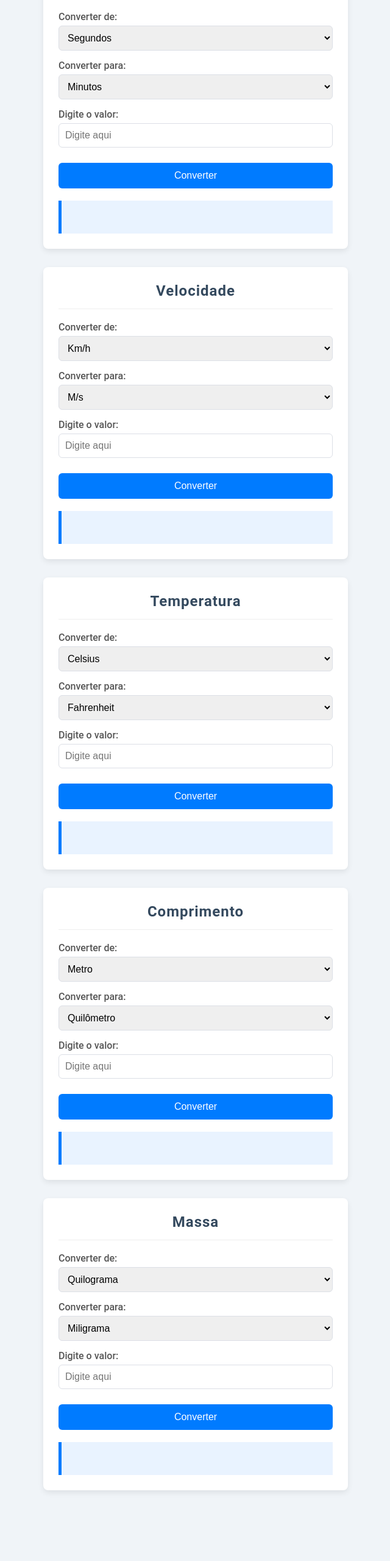
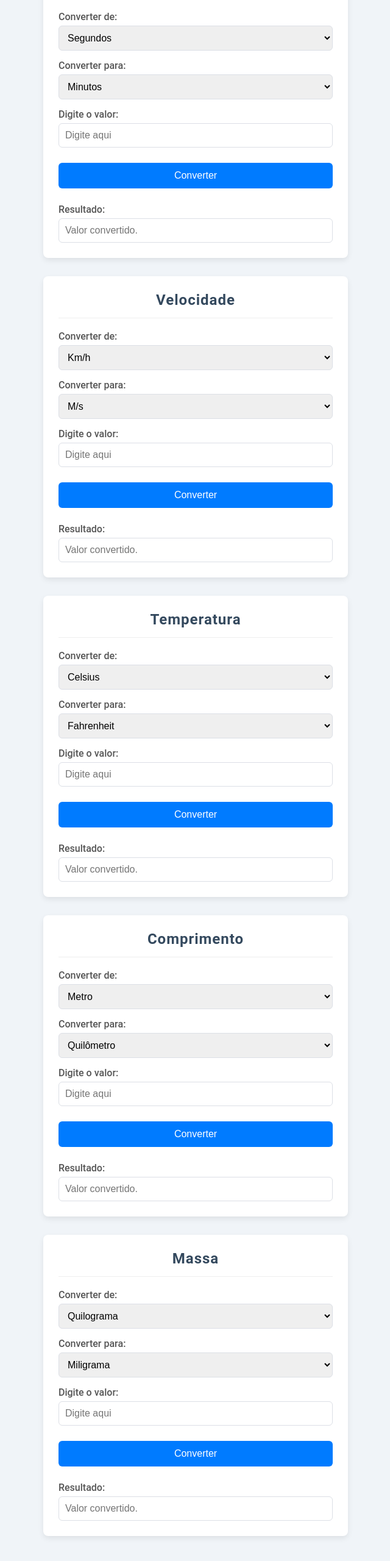
Before and after one commit to MelissaCamp/ConversorMedidas, a plain HTML site: page index.html in a window 1280 px wide. Shown: the part 180-2740 px from the top of the page at 61% size, without its empty margins (319-959 px from the left). Before the commit the page ends 2674 px from the top, so only its background shows below. Drawn offline with Linux system fonts and the light colour scheme.

Commit message:
Estilizei o resultado

```diff
--- a/index.html
+++ b/index.html
@@ -1,14 +1,13 @@
 <!DOCTYPE html>
 <html lang="pt-br">
   <head>
-    <meta charset="UTF-8">
-    <meta name="viewport" content="width=device-width, initial-scale=1.0">
+    <meta charset="UTF-8" />
+    <meta name="viewport" content="width=device-width, initial-scale=1.0" />
     <title>Conversor de Unidades</title>
-    <link rel="stylesheet" href="style.css">
+    <link rel="stylesheet" href="style.css" />
     <script src="script.js" defer></script>
   </head>
   <body>
-
     <div class="container">
       <h1>Conversor de Unidades</h1>
 
@@ -34,11 +33,19 @@
 
         <div class="form-group">
           <label for="input-tempo">Digite o valor:</label>
-                <input type="number" id="input-tempo" placeholder="Digite aqui">
+          <input type="number" id="input-tempo" placeholder="Digite aqui" />
         </div>
 
         <button onclick="calcular('tempo')">Converter</button>
-            <div class="result-area" id="resultado-tempo"></div>
+        <div class="result-area">
+          <label for="resultado-tempo">Resultado:</label>
+          <input
+            type="text"
+            id="resultado-tempo"
+            readonly
+            placeholder="Valor convertido."
+          />
+        </div>
       </div>
 
       <div class="converter">
@@ -61,11 +68,23 @@
 
         <div class="form-group">
           <label for="input-velocidade">Digite o valor:</label>
-                <input type="number" id="input-velocidade" placeholder="Digite aqui">
+          <input
+            type="number"
+            id="input-velocidade"
+            placeholder="Digite aqui"
+          />
         </div>
 
         <button onclick="calcular('velocidade')">Converter</button>
-            <div class="result-area" id="resultado-velocidade"></div>
+        <div class="result-area">
+          <label for="resultado-velocidade">Resultado:</label>
+          <input
+            type="text"
+            id="resultado-velocidade"
+            readonly
+            placeholder="Valor convertido."
+          />
+        </div>
       </div>
 
       <div class="converter">
@@ -88,11 +107,23 @@
 
         <div class="form-group">
           <label for="input-temperatura">Digite o valor:</label>
-                <input type="number" id="input-temperatura" placeholder="Digite aqui">
+          <input
+            type="number"
+            id="input-temperatura"
+            placeholder="Digite aqui"
+          />
         </div>
 
         <button onclick="calcular('temperatura')">Converter</button>
-            <div class="result-area" id="resultado-temperatura"></div>
+        <div class="result-area">
+          <label for="resultado-temperatura">Resultado:</label>
+          <input
+            type="text"
+            id="resultado-temperatura"
+            readonly
+            placeholder="Valor convertido."
+          />
+        </div>
       </div>
 
       <div class="converter">
@@ -119,11 +150,23 @@
 
         <div class="form-group">
           <label for="input-comprimento">Digite o valor:</label>
-                <input type="number" id="input-comprimento" placeholder="Digite aqui">
+          <input
+            type="number"
+            id="input-comprimento"
+            placeholder="Digite aqui"
+          />
         </div>
 
         <button onclick="calcular('comprimento')">Converter</button>
-            <div class="result-area" id="resultado-comprimento"></div>
+        <div class="result-area">
+          <label for="resultado-comprimento">Resultado:</label>
+          <input
+            type="text"
+            id="resultado-comprimento"
+            readonly
+            placeholder="Valor convertido."
+          />
+        </div>
       </div>
 
       <div class="converter">
@@ -148,13 +191,20 @@
 
         <div class="form-group">
           <label for="input-massa">Digite o valor:</label>
-                <input type="number" id="input-massa" placeholder="Digite aqui">
+          <input type="number" id="input-massa" placeholder="Digite aqui" />
         </div>
 
         <button onclick="calcular('massa')">Converter</button>
-            <div class="result-area" id="resultado-massa"></div>
+        <div class="result-area">
+          <label for="resultado-massa">Resultado:</label>
+          <input
+            type="text"
+            id="resultado-massa"
+            readonly
+            placeholder="Valor convertido."
+          />
         </div>
-
+      </div>
     </div>
   </body>
 </html>
--- a/script.js
+++ b/script.js
@@ -6,7 +6,7 @@ function calcular(tipo) {
         de = document.getElementById('tempo-de').value;
         para = document.getElementById('tempo-para').value;
         resultado = converterTempo(valor, de, para);
-        document.getElementById('resultado-tempo').textContent = resultado;
+        document.getElementById('resultado-tempo').value = resultado;
 
     }
     else if (tipo === 'velocidade') {
@@ -14,7 +14,7 @@ function calcular(tipo) {
         de = document.getElementById('velocidade-de').value;
         para = document.getElementById('velocidade-para').value;
         resultado = converterVelocidade(valor, de, para);
-        document.getElementById('resultado-velocidade').textContent = resultado;
+        document.getElementById('resultado-velocidade').value = resultado;
 
     }
     else if (tipo === 'temperatura') {
@@ -22,7 +22,7 @@ function calcular(tipo) {
         de = document.getElementById('temperatura-de').value;
         para = document.getElementById('temperatura-para').value;
         resultado = converterTemperatura(valor, de, para);
-        document.getElementById('resultado-temperatura').textContent = resultado;
+        document.getElementById('resultado-temperatura').value = resultado;
 
     }
     else if (tipo === 'comprimento') {
@@ -30,7 +30,7 @@ function calcular(tipo) {
         de = document.getElementById('comprimento-de').value;
         para = document.getElementById('comprimento-para').value;
         resultado = converterComprimento(valor, de, para);
-        document.getElementById('resultado-comprimento').textContent = resultado;
+        document.getElementById('resultado-comprimento').value = resultado;
 
     }
     else if (tipo === 'massa') {
@@ -38,7 +38,7 @@ function calcular(tipo) {
         de = document.getElementById('massa-de').value;
         para = document.getElementById('massa-para').value;
         resultado = converterMassa(valor, de, para);
-        document.getElementById('resultado-massa').textContent = resultado;
+        document.getElementById('resultado-massa').value = resultado;
     }
 }
 
--- a/style.css
+++ b/style.css
@@ -1,5 +1,5 @@
 body {
-    font-family: 'Roboto', sans-serif;
+  font-family: "Roboto", sans-serif;
   background-color: #f0f4f8;
   color: #333;
   padding: 20px;
@@ -18,7 +18,6 @@ h1 {
   margin-bottom: 30px;
   letter-spacing: 1px;
 }
-
 
 .converter {
   background-color: #ffffff;
@@ -49,7 +48,8 @@ h1 {
   color: #555;
 }
 
-input[type="number"], select {
+input[type="number"],
+select {
   width: 100%;
   padding: 10px;
   border: 1px solid #dcdfe6;
@@ -59,7 +59,7 @@ input[type="number"], select {
 }
 
 button {
-    transition:  background-color 0.3s ease;
+  transition: background-color 0.3s ease;
   width: 100%;
   padding: 12px;
   background-color: #007bff;
@@ -70,20 +70,25 @@ button {
   cursor: pointer;
   transition: background-color 0.3s;
   margin-top: 10px;
+  margin-bottom: 10px;
 }
 
 button:hover {
   background-color: #0056b3;
 }
 
-.result-area {
-    margin-top: 20px;
-    padding: 15px;
-    background-color: #e9f3ff;
-    border-left: 5px solid #007bff;
-    min-height: 24px;
-    font-size: 18px;
+.result-area input {
+    width: 100%;
+  padding: 10px;
+  border: 1px solid #dcdfe6;
+  border-radius: 6px;
+  font-size: 16px;
+  box-sizing: border-box;
+}
+.result-area label{
+    margin-top: 15px;
+    display: block;
+  margin-bottom: 5px;
   font-weight: 500;
-    text-align: center;
-
+  color: #555;
 }
```
Lines whose indentation alone changed are shown as unchanged.
